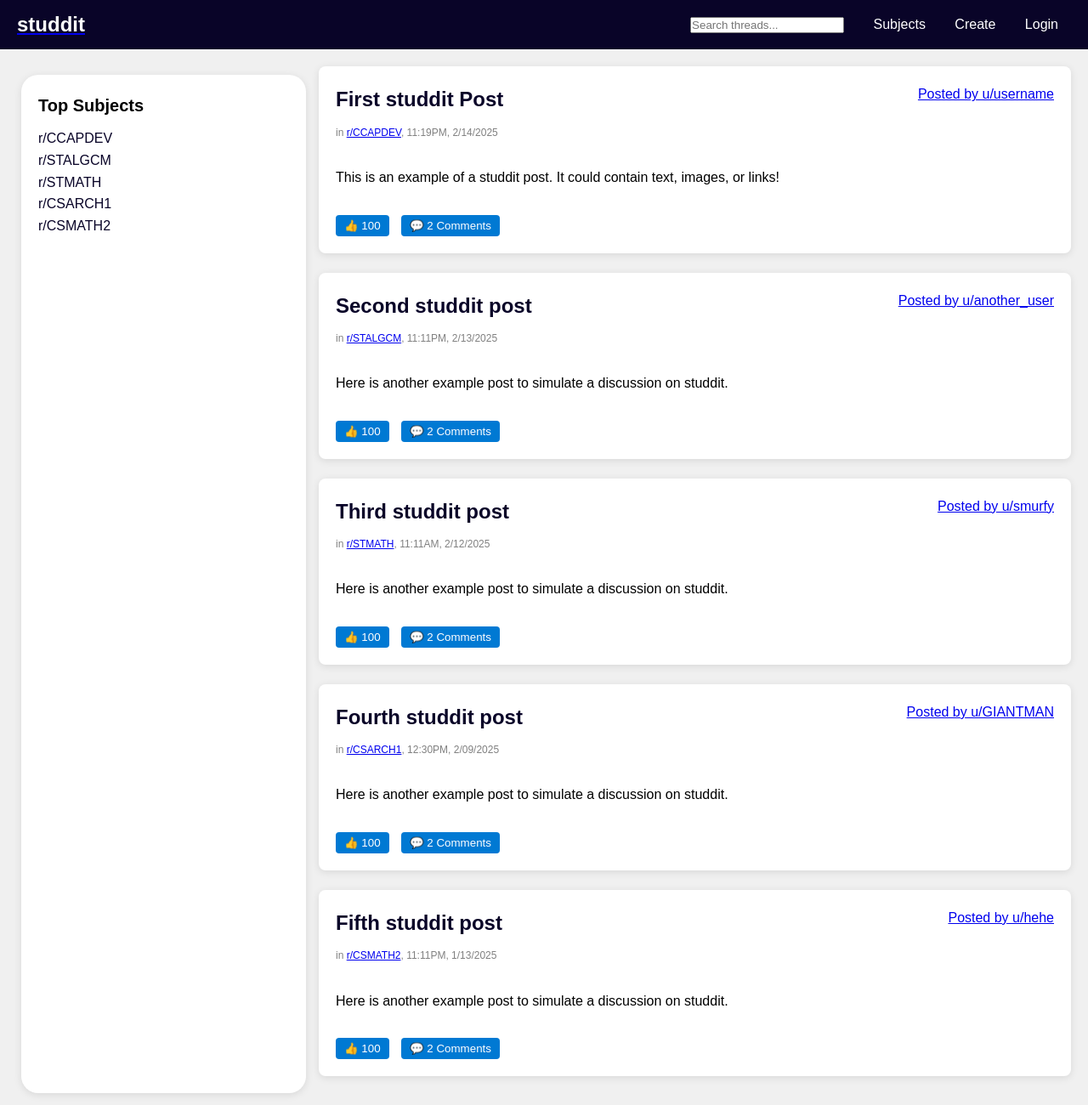
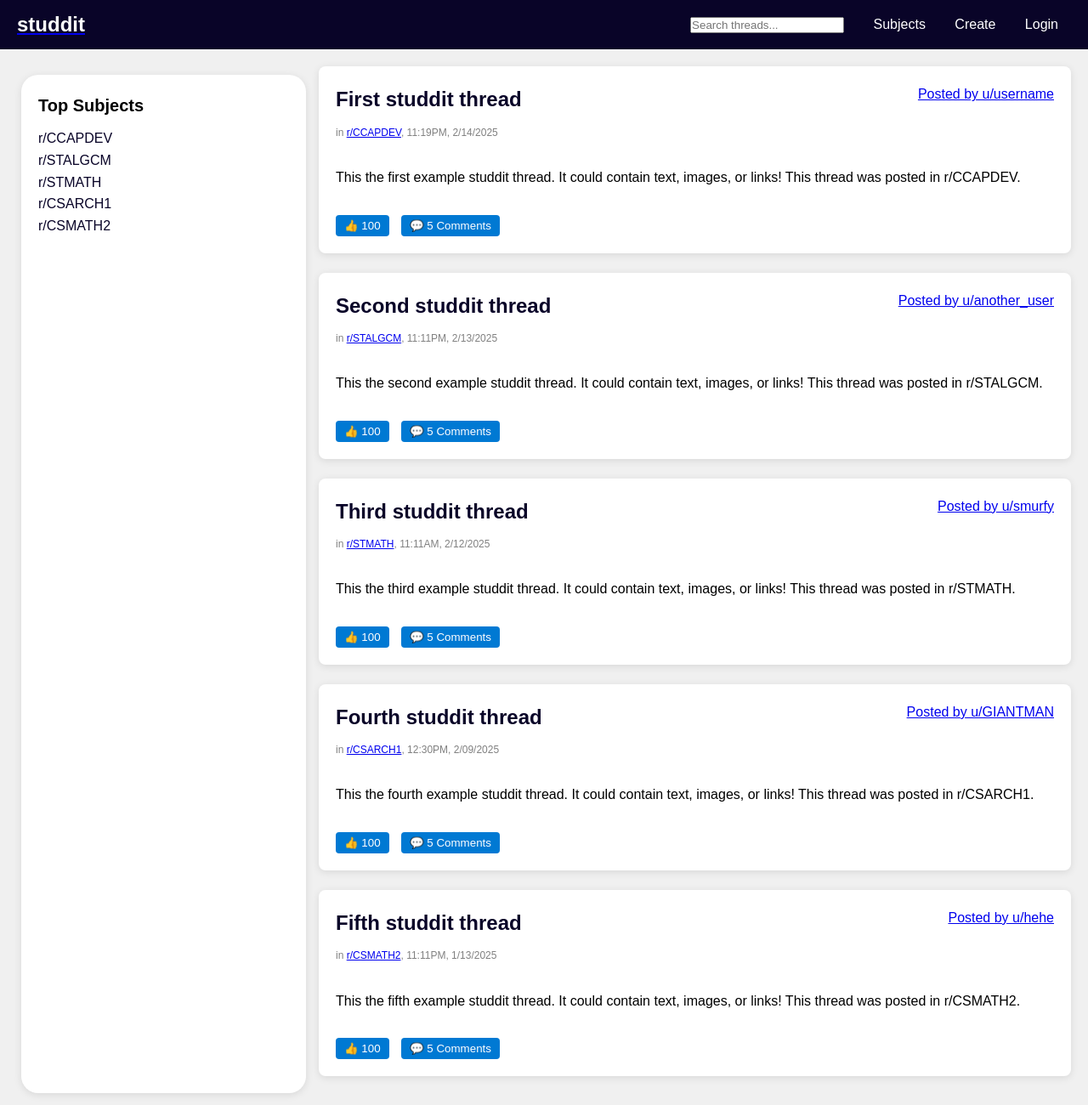
Before and after one commit to lanceferr/studdit, a plain HTML site: page src/studdit-main.html in a window 1280 px wide. Shown: the top 1300 px of the page at 85% size. Drawn offline with Linux system fonts and the light colour scheme.

Commit message:
edited all thread occurences (in profiles, main) to be accurate to their actual content

```diff
--- a/src/css/profile.css
+++ b/src/css/profile.css
@@ -113,11 +113,22 @@ body {
 
 .post-title {
     font-size: 24px;
-    margin-bottom: 10px;
+}
+
+.post-title a{
+    color: inherit;
+    text-decoration: none;
 }
 
 .post-author {
     color: #888;
+}
+
+.post-subinfo {
+    display: flex;
+    justify-content: space-between;
+    font-size:12px;
+    color: #808080;
 }
 
 .post-content {
--- a/src/studdit-main.html
+++ b/src/studdit-main.html
@@ -26,7 +26,7 @@
             <!-- Post 1 -->
             <article class="post">
                 <div class="post-info">
-                    <h2 class="post-title"><a href="thread1.html">First studdit Post</a></h2>
+                    <h2 class="post-title"><a href="thread1.html">First studdit thread</a></h2>
                     <p class="post-author"><a href="profile.html">Posted by u/username</a></p>
                 </div>
 
@@ -35,18 +35,18 @@
                 </div>
 
                 <div class="post-content">
-                    <p>This is an example of a studdit post. It could contain text, images, or links!</p>
+                    <p>This the first example studdit thread. It could contain text, images, or links! This thread was posted in r/CCAPDEV.</p>
                 </div>
                 <div class="post-interactions">
                     <button data-post-number="1">👍 100</button>
-                    <button data-post-number="1">💬 2 Comments</button>
+                    <button data-post-number="1">💬 5 Comments</button>
                 </div>
             </article>
 
             <!-- Post 2 -->
             <article class="post">
                 <div class="post-info">
-                    <h2 class="post-title"><a href="thread2.html">Second studdit post</a></h2>
+                    <h2 class="post-title"><a href="thread2.html">Second studdit thread</a></h2>
                     <p class="post-author"><a href="profile2.html">Posted by u/another_user</a></p>
                 </div>
 
@@ -55,18 +55,18 @@
                 </div>
 
                 <div class="post-content">
-                    <p>Here is another example post to simulate a discussion on studdit.</p>
+                    <p>This the second example studdit thread. It could contain text, images, or links! This thread was posted in r/STALGCM.</p>
                 </div>
                 <div class="post-interactions">
                     <button data-post-number="2">👍 100</button>
-                    <button data-post-number="2">💬 2 Comments</button>
+                    <button data-post-number="2">💬 5 Comments</button>
                 </div>
             </article>
 
             <!-- Post 3 -->
             <article class="post">
                 <div class="post-info">
-                    <h2 class="post-title"><a href="thread3.html">Third studdit post</a></h2>
+                    <h2 class="post-title"><a href="thread3.html">Third studdit thread</a></h2>
                     <p class="post-author"><a href="profile3.html">Posted by u/smurfy</a></p>
                 </div>
 
@@ -75,18 +75,18 @@
                 </div>
 
                 <div class="post-content">
-                    <p>Here is another example post to simulate a discussion on studdit.</p>
+                    <p>This the third example studdit thread. It could contain text, images, or links! This thread was posted in r/STMATH.</p>
                 </div>
                 <div class="post-interactions">
                     <button data-post-number="3">👍 100</button>
-                    <button data-post-number="3">💬 2 Comments</button>
+                    <button data-post-number="3">💬 5 Comments</button>
                 </div>
             </article>
 
             <!-- Post 4 -->
             <article class="post">
                 <div class="post-info">
-                    <h2 class="post-title"><a href="thread4.html">Fourth studdit post</a></h2>
+                    <h2 class="post-title"><a href="thread4.html">Fourth studdit thread</a></h2>
                     <p class="post-author"><a href="profile4.html">Posted by u/GIANTMAN</a></p>
                 </div>
 
@@ -95,18 +95,18 @@
                 </div>
 
                 <div class="post-content">
-                    <p>Here is another example post to simulate a discussion on studdit.</p>
+                    <p>This the fourth example studdit thread. It could contain text, images, or links! This thread was posted in r/CSARCH1.</p>
                 </div>
                 <div class="post-interactions">
                     <button data-post-number="4">👍 100</button>
-                    <button data-post-number="4">💬 2 Comments</button>
+                    <button data-post-number="4">💬 5 Comments</button>
                 </div>
             </article>
 
             <!-- Post 5 -->
             <article class="post">
                 <div class="post-info">
-                    <h2 class="post-title"><a href="thread5.html">Fifth studdit post</a></h2>
+                    <h2 class="post-title"><a href="thread5.html">Fifth studdit thread</a></h2>
                     <p class="post-author"><a href="profile5.html">Posted by u/hehe</a></p>
                 </div>
 
@@ -115,11 +115,11 @@
                 </div>
 
                 <div class="post-content">
-                    <p>Here is another example post to simulate a discussion on studdit.</p>
+                    <p>This the fifth example studdit thread. It could contain text, images, or links! This thread was posted in r/CSMATH2.</p>
                 </div>
                 <div class="post-interactions">
                     <button data-post-number="5">👍 100</button>
-                    <button data-post-number="5">💬 2 Comments</button>
+                    <button data-post-number="5">💬 5 Comments</button>
                 </div>
             </article>
         </section>
```
Also changed, not shown: src/profile.html (+7 -2 lines), src/profile2.html (+8 -3 lines), src/profile3.html (+7 -3 lines), src/profile4.html (+7 -3 lines), src/profile5.html (+6 -2 lines), src/thread1.html (+1 -1 lines), src/thread2.html (+1 -1 lines), src/thread3.html (+1 -1 lines), src/thread4.html (+1 -1 lines), src/thread5.html (+1 -1 lines).
